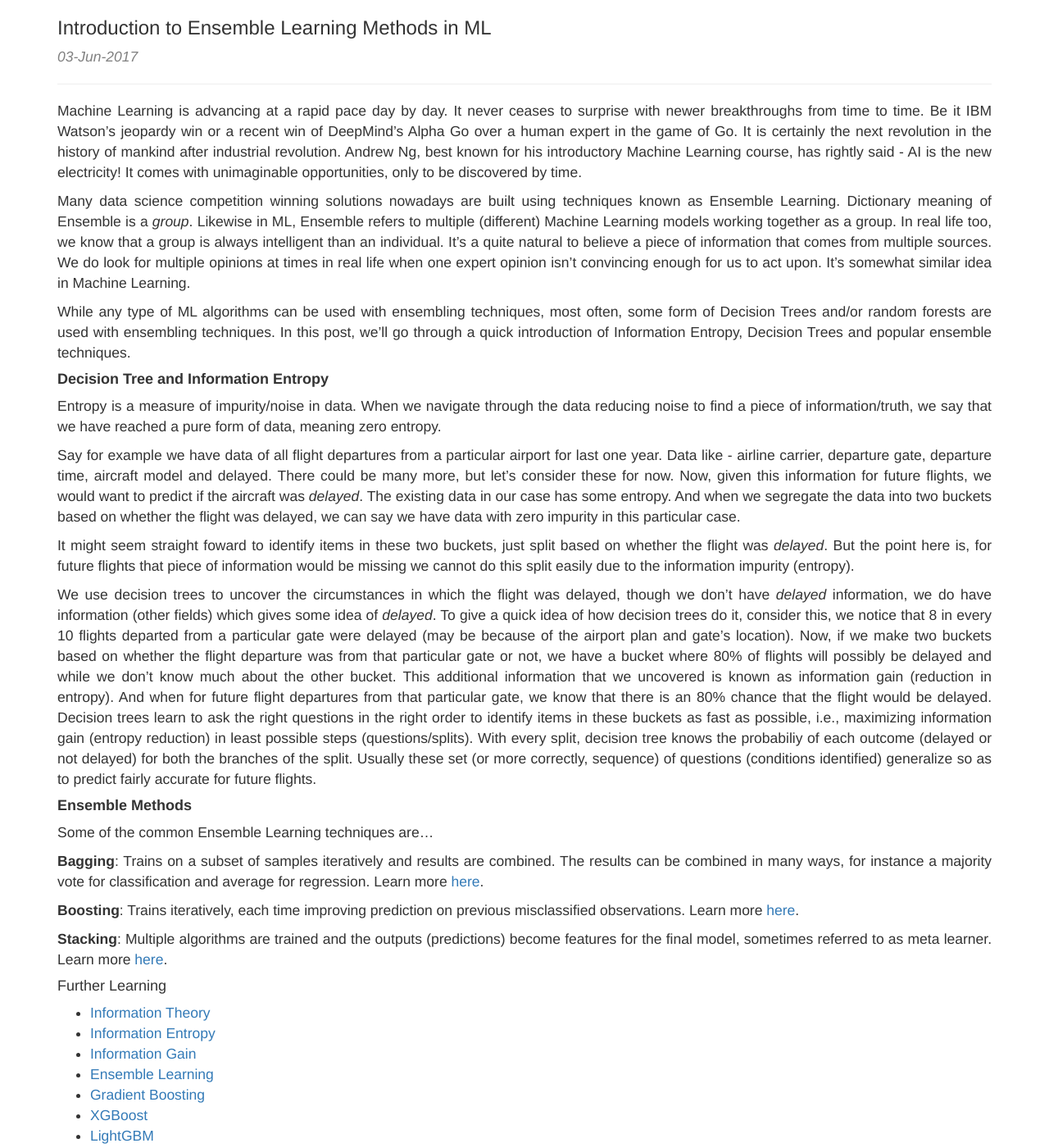
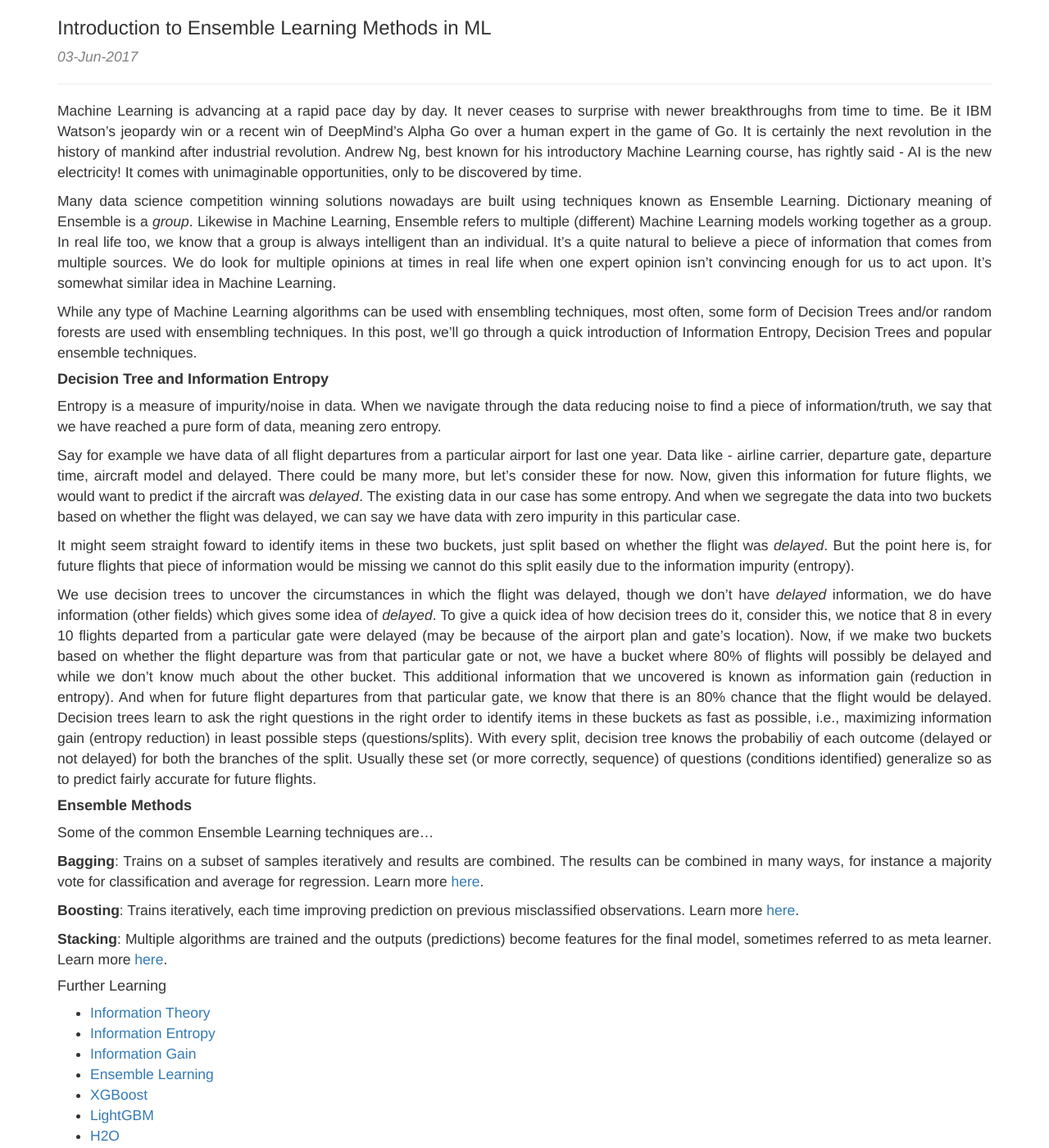
Before and after one commit to devm1023/ML_project, a Jekyll site: the page built from _posts/2017-06-03-introduction-to-ensemble-learning-methods-in-ml.markdown, in a window 1280 px wide and 1400 px high, scrolled down 305 px. Shown: the whole window at 82% size. Built offline with Jekyll 4.4.1, drawn with Linux system fonts in a browser that asks for light colours; nearby versions of some CDN libraries; comment, search, counter and statistics services are not loaded; some of the changed text lies outside the part shown.

Commit message:
ensemble learning post improved

```diff
--- a/_posts/2017-06-03-introduction-to-ensemble-learning-methods-in-ml.markdown
+++ b/_posts/2017-06-03-introduction-to-ensemble-learning-methods-in-ml.markdown
@@ -6,9 +6,9 @@
 
 Machine Learning is advancing at a rapid pace day by day. It never ceases to surprise with newer breakthroughs from time to time. Be it IBM Watson's jeopardy win or a recent win of DeepMind's Alpha Go over a human expert in the game of Go. It is certainly the next revolution in the history of mankind after industrial revolution. Andrew Ng, best known for his introductory Machine Learning course, has rightly said - AI is the new electricity! It comes with unimaginable opportunities, only to be discovered by time.
 
-Many data science competition winning solutions nowadays are built using techniques known as Ensemble Learning. Dictionary meaning of Ensemble is a _group_. Likewise in ML, Ensemble refers to multiple (different) Machine Learning models working together as a group. In real life too, we know that a group is always intelligent than an individual. It's a quite natural to believe a piece of information that comes from multiple sources. We do look for multiple opinions at times in real life when one expert opinion isn't convincing enough for us to act upon. It's somewhat similar idea in Machine Learning.
+Many data science competition winning solutions nowadays are built using techniques known as Ensemble Learning. Dictionary meaning of Ensemble is a _group_. Likewise in Machine Learning, Ensemble refers to multiple (different) Machine Learning models working together as a group. In real life too, we know that a group is always intelligent than an individual. It's a quite natural to believe a piece of information that comes from multiple sources. We do look for multiple opinions at times in real life when one expert opinion isn't convincing enough for us to act upon. It's somewhat similar idea in Machine Learning.
 
-While any type of ML algorithms can be used with ensembling techniques, most often, some form of Decision Trees and/or random forests are used with ensembling techniques. In this post, we'll go through a quick introduction of Information Entropy, Decision Trees and popular ensemble techniques.
+While any type of Machine Learning algorithms can be used with ensembling techniques, most often, some form of Decision Trees and/or random forests are used with ensembling techniques. In this post, we'll go through a quick introduction of Information Entropy, Decision Trees and popular ensemble techniques.
 
 #### __Decision Tree and Information Entropy__
 Entropy is a measure of impurity/noise in data. When we navigate through the data reducing noise to find a piece of information/truth, we say that we have reached a pure form of data, meaning zero entropy.
@@ -34,15 +34,14 @@
 * <A href="https://en.wikipedia.org/wiki/Entropy_(information_theory)" target="_blank">Information Entropy</A>
 * <A href="https://en.wikipedia.org/wiki/Information_gain_in_decision_trees" target="_blank">Information Gain</A>
 * <A href="https://en.wikipedia.org/wiki/Ensemble_learning" target="_blank">Ensemble Learning</A>
-* <A href="https://en.wikipedia.org/wiki/Gradient_boosting" target="_blank">Gradient Boosting</A>
 * <A href="https://xgboost.readthedocs.io/en/latest/" target="_blank">XGBoost</A>
 * <A href="https://github.com/Microsoft/LightGBM" target="_blank">LightGBM</A>
 * <A href="http://docs.h2o.ai/h2o/latest-stable/h2o-docs/data-science/gbm.html" target="_blank">H2O</A>
 * <A href="https://www.import.io/post/how-to-win-a-kaggle-competition/" target="_blank">Blog post about winning Kaggle competitions</A>
 
 #### Mentioned in post
+* <A href="https://en.wikipedia.org/wiki/Watson_(computer)#Jeopardy.21" target="_blank">IBM Watson winning jeopardy</A>
+* <A href="https://en.wikipedia.org/wiki/AlphaGo" target="_blank">AlphaGo</A>
 * <A href="https://en.wikipedia.org/wiki/Andrew_Ng" target="_blank">Andrew Ng</A>
 * <A href="https://www.coursera.org/learn/machine-learning" target="_blank">Andrew Ng's Machine Learning Course</A>
 * <A href="https://twitter.com/andrewyng/status/735874952008589312?lang=en" target="_blank">AI is the new electricity!</A> tweet by Andrew Ng
-* <A href="https://en.wikipedia.org/wiki/AlphaGo" target="_blank">AlphaGo</A>
-* <A href="https://en.wikipedia.org/wiki/Watson_(computer)#Jeopardy.21" target="_blank">IBM Watson winning jeopardy</A>
```
